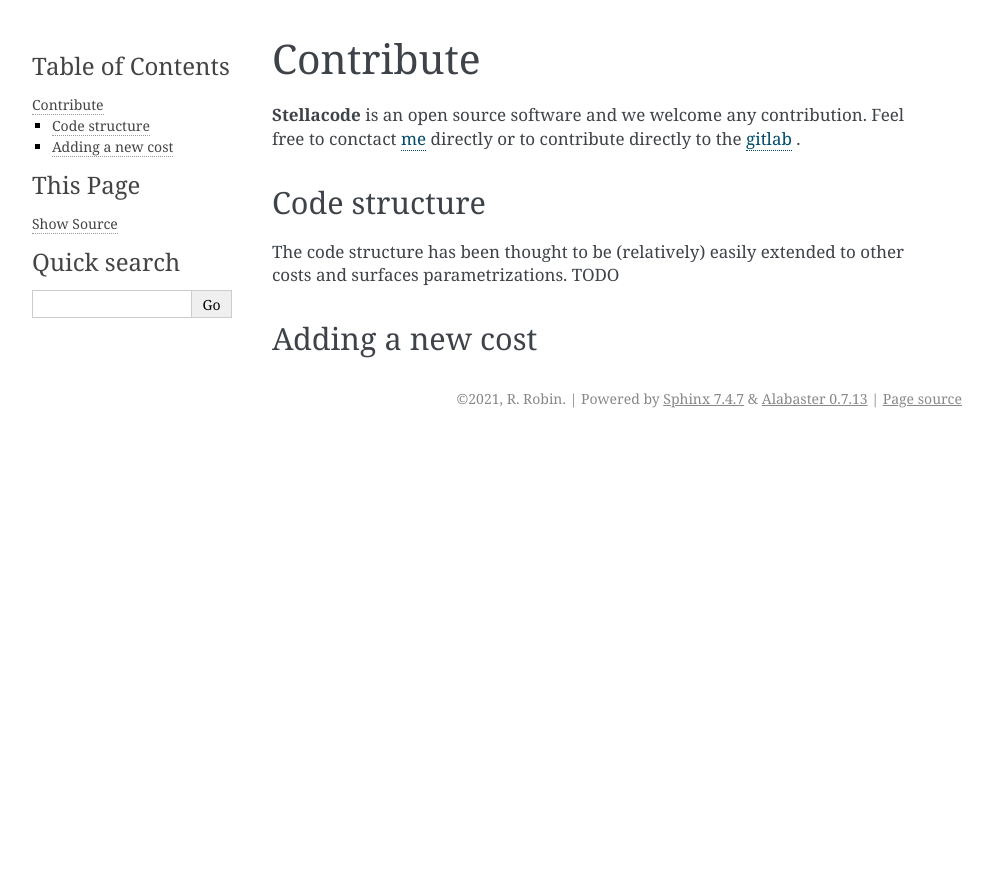
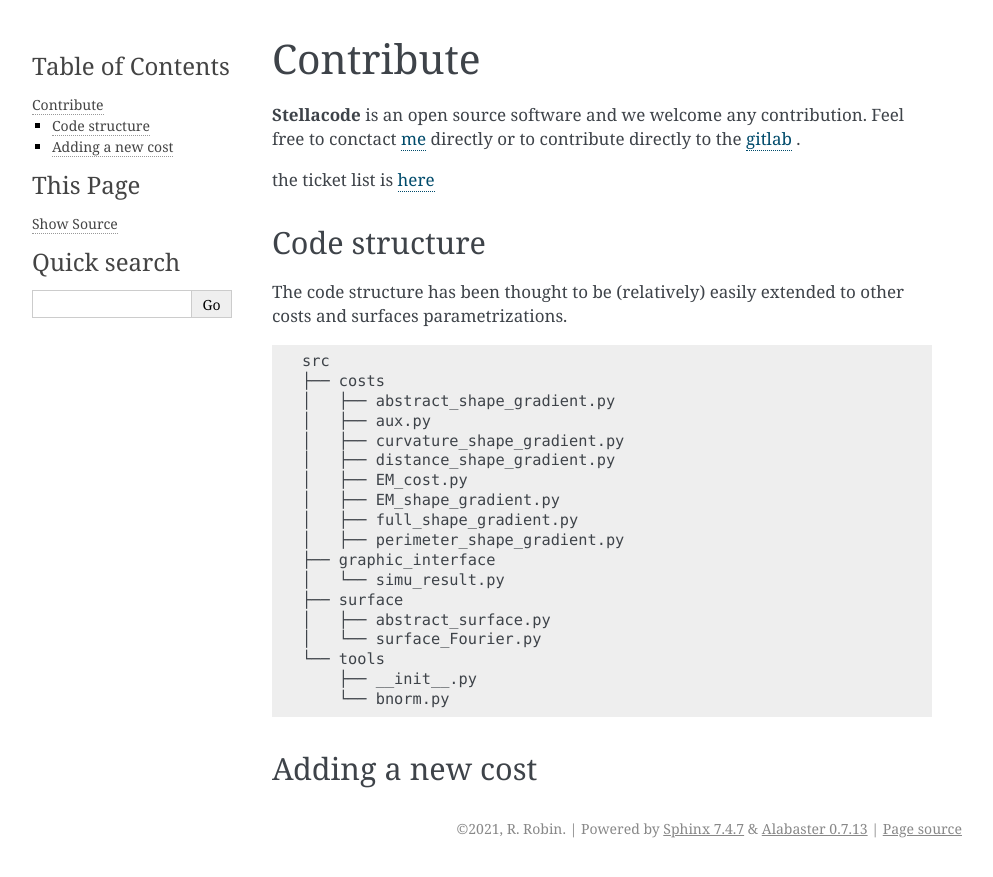
Before and after one commit to rob3315/stellacode, a Sphinx documentation site: the page built from docs/sources/contribute.rst, in a window 1280 px wide. Shown: the top 877 px of the page, without its empty margins (148-1141 px from the left). Built offline with Sphinx 7.4.7, drawn with Linux system fonts in a browser that asks for light colours; pages that are not in the unit, such as notebooks, are missing from menus.

Commit message:
update doc: contribute

```diff
--- a/docs/sources/contribute.rst
+++ b/docs/sources/contribute.rst
@@ -3,10 +3,33 @@
 **Stellacode** is an open source software and we welcome any contribution.
 Feel free to conctact `me <https://rrobin.pages.math.cnrs.fr/#contact>`_ directly or to contribute directly to the `gitlab <https://plmlab.math.cnrs.fr/rrobin/stellacode>`_ .
 
+the ticket list is `here <https://plmlab.math.cnrs.fr/rrobin/stellacode/-/issues>`_
+
 Code structure
 --------------------
 The code structure has been thought to be (relatively) easily extended to other costs and surfaces parametrizations.
-TODO
+
+::
+
+    src
+    ├── costs
+    │   ├── abstract_shape_gradient.py
+    │   ├── aux.py
+    │   ├── curvature_shape_gradient.py
+    │   ├── distance_shape_gradient.py
+    │   ├── EM_cost.py
+    │   ├── EM_shape_gradient.py
+    │   ├── full_shape_gradient.py
+    │   ├── perimeter_shape_gradient.py
+    ├── graphic_interface
+    │   └── simu_result.py
+    ├── surface
+    │   ├── abstract_surface.py
+    │   └── surface_Fourier.py
+    └── tools
+        ├── __init__.py
+        └── bnorm.py
+
 
 Adding a new cost
 ------------------
```
